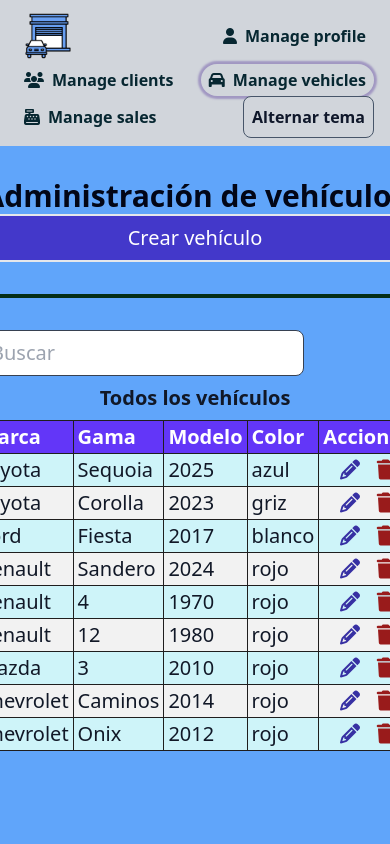
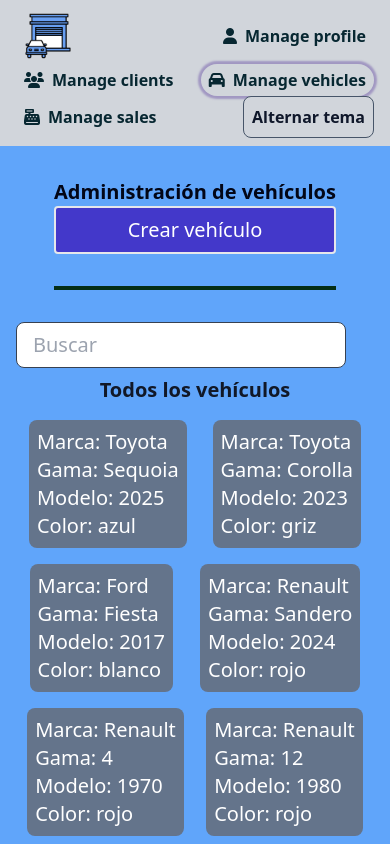
Before and after one commit to FredyAlexHoyosAriza/concesionario-multimarca, a React (Create React App) app: page /admin/vehicles in a window 390 px wide. Built offline with nearby package versions, Linux system fonts and the light colour scheme; the HTML template or start-up script is replaced by a standard one.

Commit message:
Se agrega funcionalidad al input de busqueda en VehicleTable, se agrega vista responsive para tamaños de poco menos de 300px hasta 640px se muestran cards de vehículos en lugar de la tabla de vehículos

```diff
--- a/src/pages/admin/vehicles/ManageVehicles.jsx
+++ b/src/pages/admin/vehicles/ManageVehicles.jsx
@@ -102,9 +102,9 @@ const ManageVehicles = () => {
   };
 
   return (
-    <div className="flex-grow mt-4 mx-4 flex flex-col items-center">
-      <div className="flex flex-col w-full lg:flex-row mb-8 pb-8 border-b-4 border-green-950">
-        <h2 className="mx-auto lg:translate-x-20 text-3xl text-center font-bold text-slate-950">
+    <div className="flex-grow mt-4 sm:mx-4 flex flex-col items-center">
+      <div className="flex flex-col w-fit lg:w-full lg:flex-row mb-8 pb-8 border-b-4 border-green-950">
+        <h2 className="mx-auto lg:translate-x-20 text-xl sm:text-3xl text-center font-bold text-slate-950">
           Administración de vehículos
         </h2>
         <button
--- a/src/pages/admin/vehicles/VehicleTable.jsx
+++ b/src/pages/admin/vehicles/VehicleTable.jsx
@@ -5,21 +5,38 @@ import React, { useEffect, useRef, useState } from "react";
 import { toast } from "react-toastify";
 
 const VehicleTable = ({ listaVehiculos, setGetVehicles }) => {
-  const [busqueda, setBusqueda] = useState('');
+  const [busqueda, setBusqueda] = useState("");
+  const [vehiculosBusqueda, setVehiculosBusqueda] = useState([
+    ...listaVehiculos,
+  ]);
 
   useEffect(() => {
     console.log(busqueda);
-
-  }, [busqueda])
-
-
+    if (busqueda !== "") {
+      setVehiculosBusqueda(
+        listaVehiculos.filter((vehiculo) => {
+          return JSON.stringify(vehiculo)
+            .toLowerCase()
+            .includes(busqueda.toLowerCase());
+        })
+      );
+    } else {
+      setVehiculosBusqueda(listaVehiculos);
+    }
+  }, [busqueda, listaVehiculos]);
 
   return (
     <div className="w-full text-xl text-gray-900 tabla">
-      <input value={busqueda} onChange={(e) => setBusqueda(e.target.value)} placeholder="Buscar" className="rounded-lg border border-gray-700 px-4 py-2"/>
+      <input
+        value={busqueda}
+        onChange={(e) => setBusqueda(e.target.value)}
+        placeholder="Buscar"
+        className="rounded-lg border border-gray-700 px-4 py-2"
+      />
       <legend className="text-center font-extrabold my-2">
         Todos los vehículos
       </legend>
+      <div className="hidden sm:block">
         <table className="w-full min-w-96">
           <thead>
             <tr>
@@ -31,7 +48,7 @@ const VehicleTable = ({ listaVehiculos, setGetVehicles }) => {
             </tr>
           </thead>
           <tbody>
-          {listaVehiculos.map((vehiculo) => {
+            {vehiculosBusqueda.map((vehiculo) => {
               //({ marca, gama, modelo, color, id })
               return (
                 <VehicleRow
@@ -44,21 +61,35 @@ const VehicleTable = ({ listaVehiculos, setGetVehicles }) => {
           </tbody>
         </table>
       </div>
+      <div className="flex flex-wrap justify-around sm:hidden">
+        {vehiculosBusqueda.map(({ marca, gama, modelo, color }) => {
+          //({ marca, gama, modelo, color, id })
+          return (
+            <div key={nanoid()} className="bg-slate-500 text-white p-2 m-2 rounded-lg flex flex-col" >
+              <span>Marca: {marca} </span>
+              <span>Gama: {gama} </span>
+              <span>Modelo: {modelo} </span>
+              <span>Color: {color} </span>
+            </div>
+          );
+        })}
+      </div>
+    </div>
   );
 };
 
 const VehicleRow = ({ vehicle, setGetVehicles }) => {
   const [editar, setEditar] = useState(false);
   const [eliminar, setEliminar] = useState(false);
-  const [vehiculo, setVehiculo] = useState(vehicle);
+  const [vehiculo, setVehiculo] = useState({ ...vehicle });
   const [opendDialogue, setOpenDialogue] = useState(false);
   const btnConfirmRef = useRef(null);
   const btnCancelRef = useRef(null);
 
   const handleKeyDown = (e) => {
-    if (e.key === 'ArrowRight') {
+    if (e.key === "ArrowRight") {
       btnCancelRef.current.focus(); // Enfocar el botón derecho
-    } else if (e.key === 'ArrowLeft') {
+    } else if (e.key === "ArrowLeft") {
       btnConfirmRef.current.focus(); // Enfocar el botón izquierdo
     }
   };
@@ -92,7 +123,7 @@ const VehicleRow = ({ vehicle, setGetVehicles }) => {
   // };
 
   const handleEdit = () => {
-    setOpenDialogue(false)
+    setOpenDialogue(false);
     const { modelo } = vehiculo;
     if (modelo < 1992 || modelo > 2025) {
       toast.warn("El modelo debe estar entre 1992 y 2025");
@@ -102,7 +133,7 @@ const VehicleRow = ({ vehicle, setGetVehicles }) => {
     }
     //cada vez que cambia un registro se traen todos los registros desde DB y se renderiza la tabla
     //aquí aún no actualiza desde BD por ello se debe resetear el estado vehículo
-    setVehiculo(vehicle);
+    setVehiculo({ ...vehicle });
   };
 
   // const handleDelete = async () => {
@@ -127,7 +158,7 @@ const VehicleRow = ({ vehicle, setGetVehicles }) => {
   // };
 
   const handleDelete = async () => {
-    setOpenDialogue(false)
+    setOpenDialogue(false);
     console.log(vehiculo);
     setEliminar(false);
   };
@@ -202,7 +233,7 @@ const VehicleRow = ({ vehicle, setGetVehicles }) => {
               <i
                 onClick={() => {
                   setEditar(false);
-                  setVehiculo(vehicle);
+                  setVehiculo({ ...vehicle });
                 }}
                 className="fas fa-times text-indigo-800 hover:text-indigo-500"
                 title="Cancel"
@@ -254,7 +285,11 @@ const VehicleRow = ({ vehicle, setGetVehicles }) => {
             <h1>{`¿Esta seguro de ${
               eliminar ? "eliminar" : "editar"
             } el registro?`}</h1>
-            <div className="w-full flex justify-evenly mt-4 mb-1" onKeyDown={handleKeyDown} tabIndex="0">
+            <div
+              className="w-full flex justify-evenly mt-4 mb-1"
+              onKeyDown={handleKeyDown}
+              tabIndex="0"
+            >
               <button
                 onClick={eliminar ? handleDelete : handleEdit}
                 ref={btnConfirmRef}
```
Lines whose indentation alone changed are shown as unchanged.
